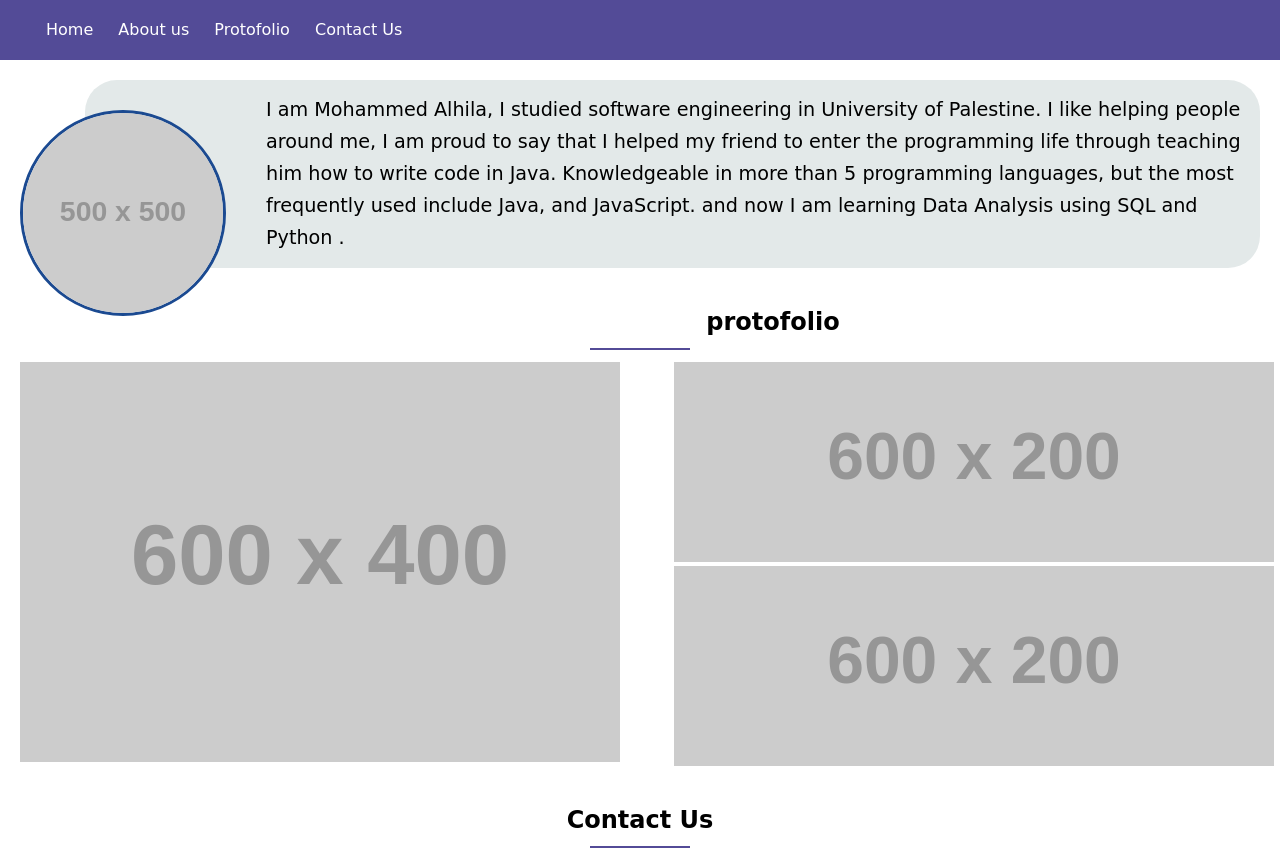
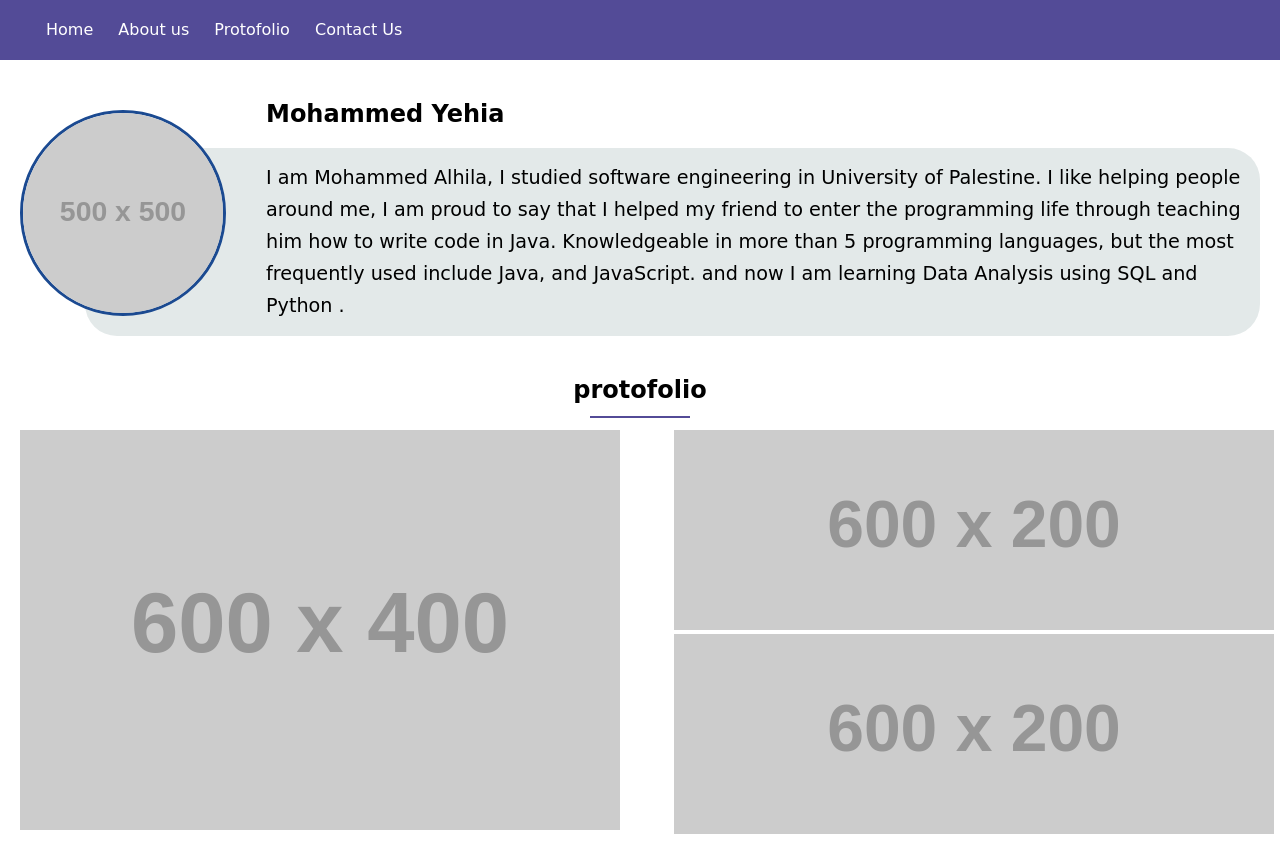
Before and after one commit to MohammedYehia/GSG-Page, a plain HTML site: page index.html in a window 1280 px wide. Shown: the top 851 px of the page. Drawn offline with Linux system fonts and the light colour scheme; placeholder pictures from the web are drawn by us.

Commit message:
Update index.html

```diff
--- a/index.html
+++ b/index.html
@@ -36,7 +36,7 @@
     <!-- About us section -->
     <section class="about" id="about">
         <img src="http://via.placeholder.com/500x500" alt="my photo">
-
+        <h1>Mohammed Yehia</h1>
         <p>
             I am Mohammed Alhila, I studied software engineering in University of Palestine. I like helping people around me, I am proud
             to say that I helped my friend to enter the programming life through teaching him how to write code in Java.
```
